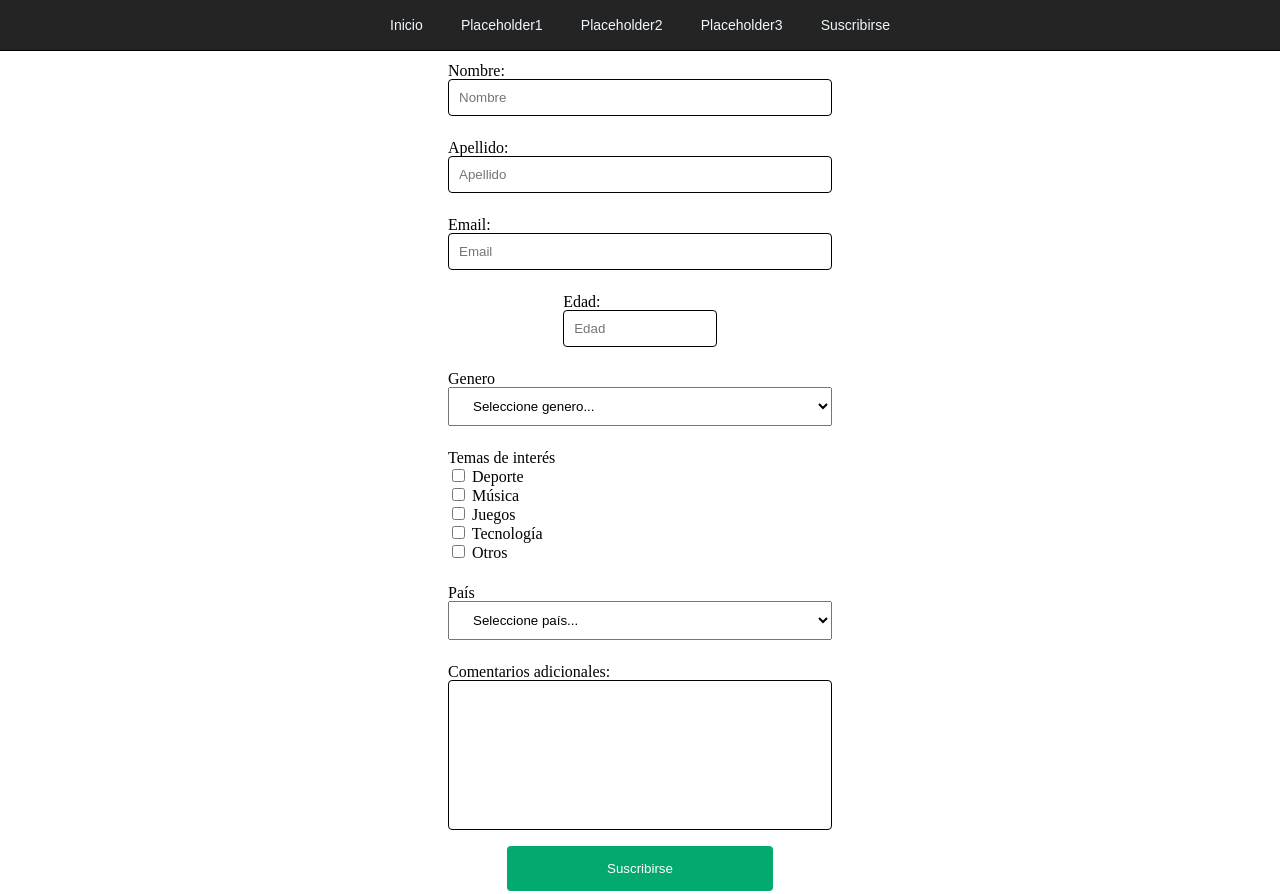
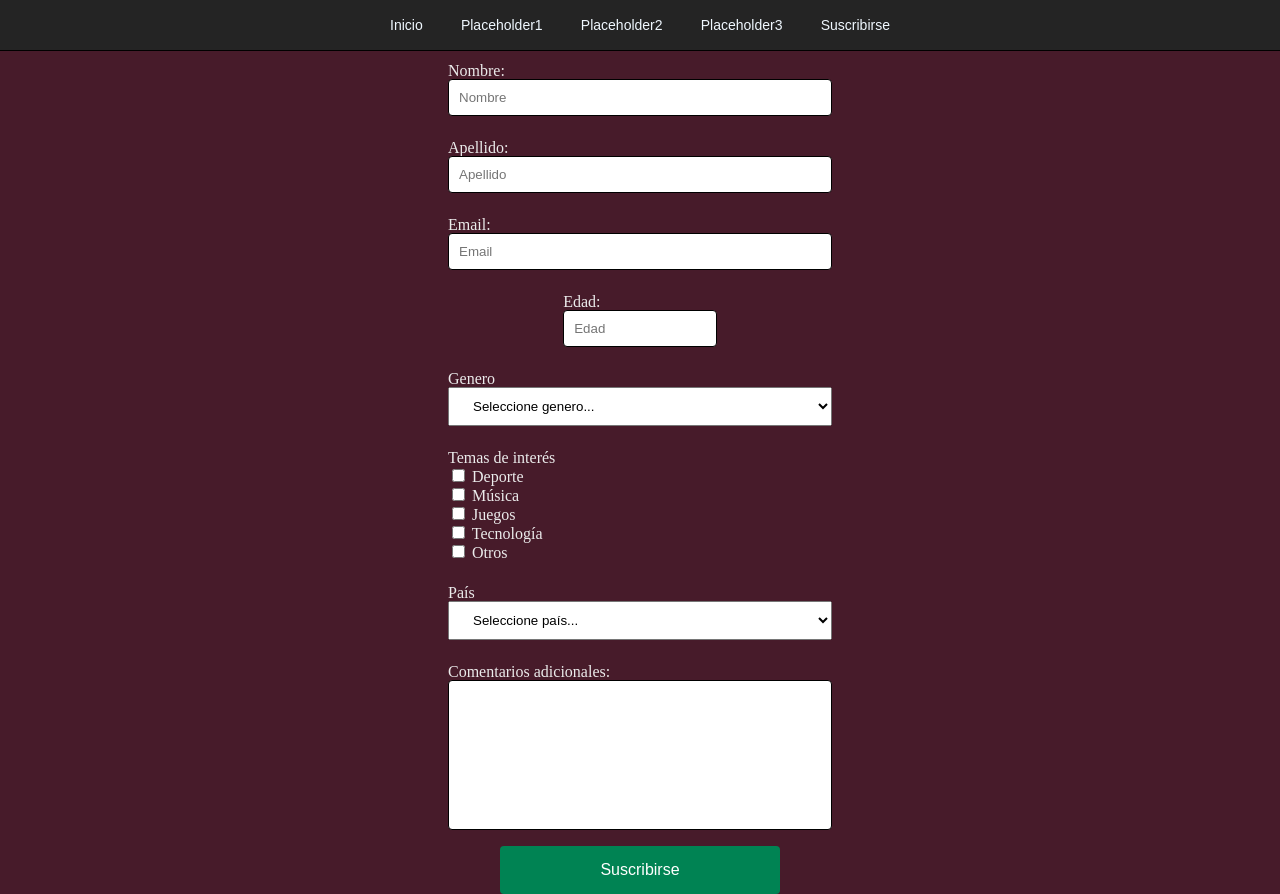
Before and after one commit to Divineridh/divineridh.github.io, a plain HTML site: page index.html in a window 1280 px wide. Drawn offline with Linux system fonts and the light colour scheme.

Commit message:
more style changes

```diff
--- a/style.css
+++ b/style.css
@@ -44,6 +44,11 @@
     list-style: none;
     font-size: 14px;
     font-family: "Arimo",sans-serif;
+}
+
+body {
+    background-color: rgb(71, 27, 42);
+    color: rgb(235, 235, 235);
 }
 
 .main-container {
@@ -98,13 +103,14 @@
 }
 
 .submit-button {
-  background-color: #04AA6D;
+  background-color: #008353;
   color: white;
   padding: 15px 100px;
   border: none;
   border-radius: 4px;
   cursor: pointer;
   margin-top: 20px;
+  font-size: 16px;
 }
 
 .modal {
```
